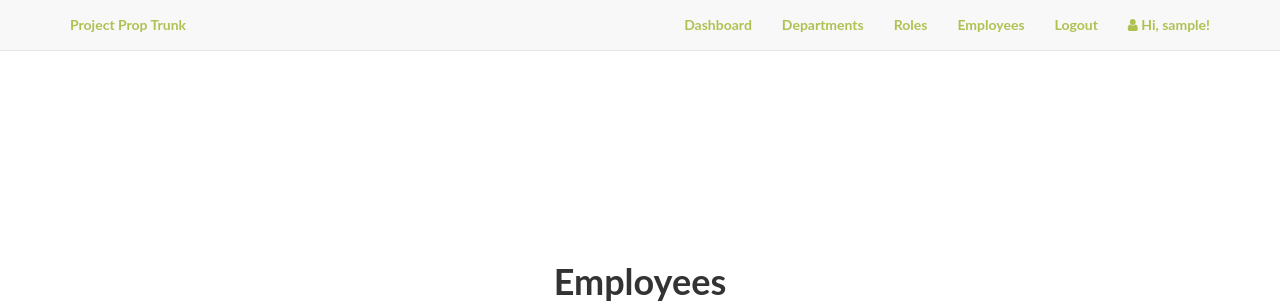
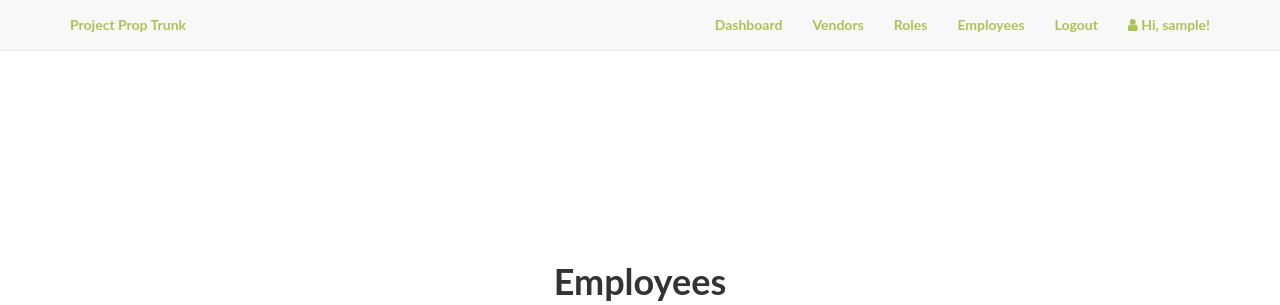
Before and after one commit to helix90/proptrunk, a Flask app: page /admin/employees in a window 1280 px wide. Shown: the top 305 px of the page. Run offline with Flask 2, Linux system fonts and the light colour scheme; a user stored in the database is signed in; tables that the repository leaves empty hold one stand-in row (values such as "Sample post"); parts of the project's set-up code (start-up, migrations or seed data) failed here and were passed over; some libraries are stand-ins or nearby versions.

```diff
--- a/app/templates/base.html
+++ b/app/templates/base.html
@@ -24,7 +24,7 @@
                   {% if current_user.is_authenticated %}
                     {% if current_user.is_admin %}
                       <li><a href="{{ url_for('home.admin_dashboard') }}">Dashboard</a></li>
-                      <li><a href="{{ url_for('admin.list_vendors') }}">Departments</a></li>
+                      <li><a href="{{ url_for('admin.list_vendors') }}">Vendors</a></li>
                       <li><a href="{{ url_for('admin.list_roles') }}">Roles</a></li>
                       <li><a href="{{ url_for('admin.list_employees') }}">Employees</a></li>
                     {% else %}
```
